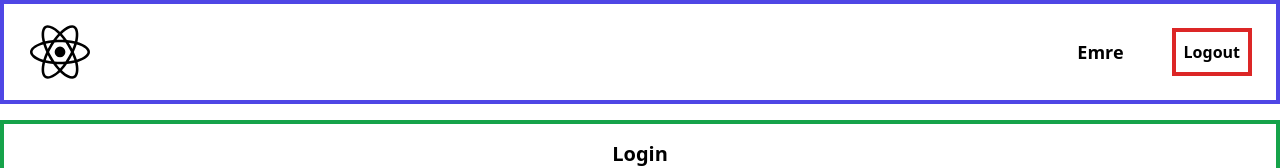
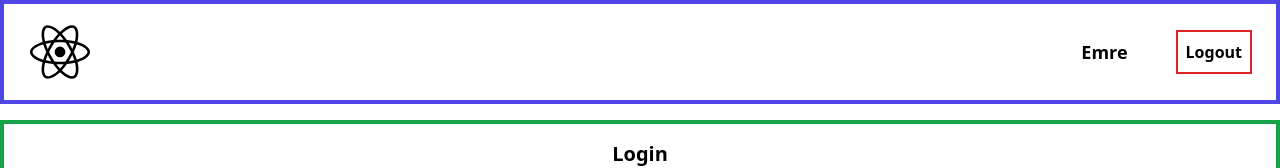
Before and after one commit to emredurmayaz/course-react-app, a React (Create React App) app: page /login in a window 1280 px wide. Shown: the top 168 px of the page. Built offline with nearby package versions, Linux system fonts and the light colour scheme.

Commit message:
Provided logout button invisible on the login page

```diff
--- a/src/components/Header/Header.tsx
+++ b/src/components/Header/Header.tsx
@@ -1,19 +1,23 @@
-import React from 'react';
+import React, { useState } from 'react';
 import Logo from './components/Logo/Logo';
-import { Link } from 'react-router-dom';
+import { useNavigate } from 'react-router-dom';
+import Button from 'src/common/Button/Button';
 
 function Header(): JSX.Element {
+	const [isUserLoggedIn, setIsUserLoggedIn] = useState(false);
+	const navigate = useNavigate();
+
+	function handleLogout() {
+		setIsUserLoggedIn(!isUserLoggedIn);
+		navigate('/login');
+	}
+
 	return (
 		<div className='flex justify-between items-center px-6 py-4 border-4 border-indigo-600'>
 			<Logo />
 			<div className='flex flex-row gap-x-12 items-center'>
 				<h3 className='font-sans text-lg font-bold'>Emre</h3>
-				<Link
-					to='/login'
-					className='font-bold py-2 px-2 text-black-600 border-4 border-red-600'
-				>
-					Logout
-				</Link>
+				{!isUserLoggedIn && <Button text='Logout' onClick={handleLogout} />}
 			</div>
 		</div>
 	);
--- a/src/components/Login/Login.tsx
+++ b/src/components/Login/Login.tsx
@@ -7,8 +7,6 @@ interface ILogin {
 	email: string;
 	password: string;
 }
-
-//Login should have functionality that sends request to API for getting token.See /login endpoint in API Swagger.
 
 function Login() {
 	const [email, setEmail] = useState('');
```
